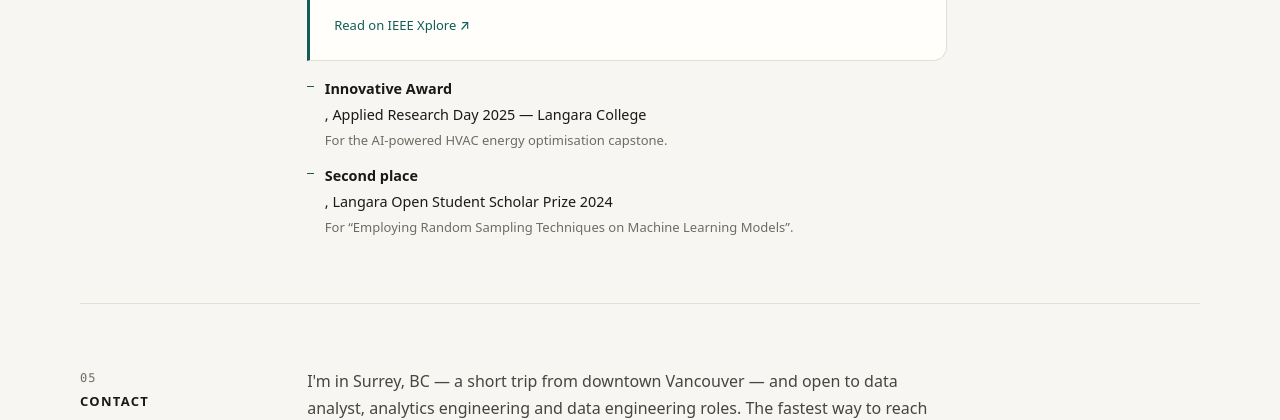
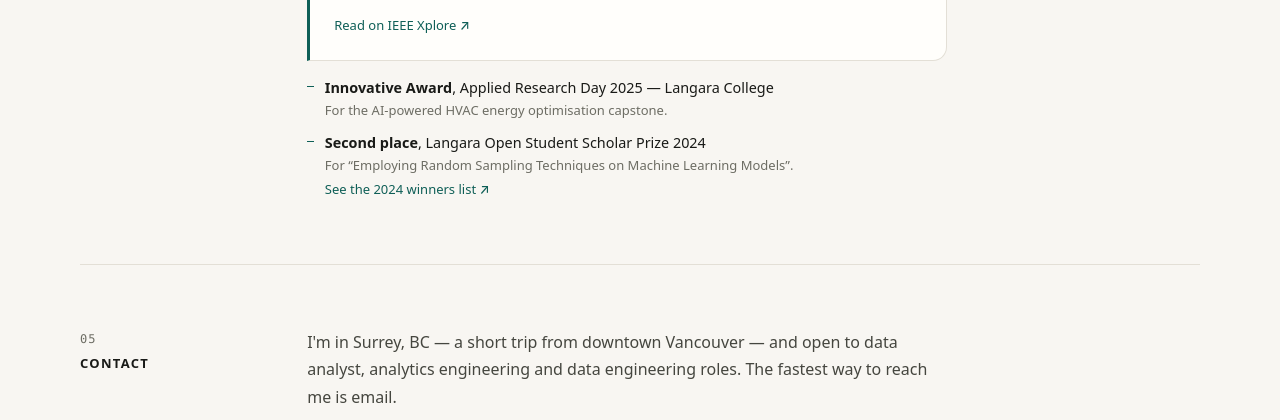
Before and after one commit to chenjinghao/chenjinghao.github.io, a plain HTML site: page index.html in a window 1280 px wide. Shown: the part 5288-5708 px from the top of the page. Drawn offline with Linux system fonts and the light colour scheme.

Commit message:
Link the 2024 Open Student Scholar Prize winners list; fix awards list layout

```diff
--- a/index.html
+++ b/index.html
@@ -443,6 +443,7 @@
           <li>
             <strong>Second place</strong>, Langara Open Student Scholar Prize 2024
             <span>For “Employing Random Sampling Techniques on Machine Learning Models”.</span>
+            <a class="award-link" href="https://langara.libguides.com/c.php?g=703790&amp;p=5349846">See the 2024 winners list <span aria-hidden="true">↗</span></a>
           </li>
         </ul>
       </div>
--- a/styles.css
+++ b/styles.css
@@ -854,11 +854,10 @@ main {
 }
 
 .awards li {
-  display: grid;
-  gap: 0.1rem;
+  position: relative;
   padding-left: 1.1rem;
-  position: relative;
   font-size: 0.9rem;
+  line-height: 1.55;
 }
 
 .awards li::before {
@@ -873,10 +872,22 @@ main {
 
 .awards strong { font-weight: 600; }
 
-.awards span {
+.awards li > span {
+  display: block;
   font-size: 0.8125rem;
   color: var(--muted);
 }
+
+.award-link {
+  display: inline-block;
+  margin-top: 0.25rem;
+  font-size: 0.8125rem;
+  font-weight: 500;
+  color: var(--accent);
+  text-decoration: none;
+}
+
+.award-link:hover { text-decoration: underline; }
 
 /* ---------- 15. Contact ---------- */
 .contact-cards {
```
